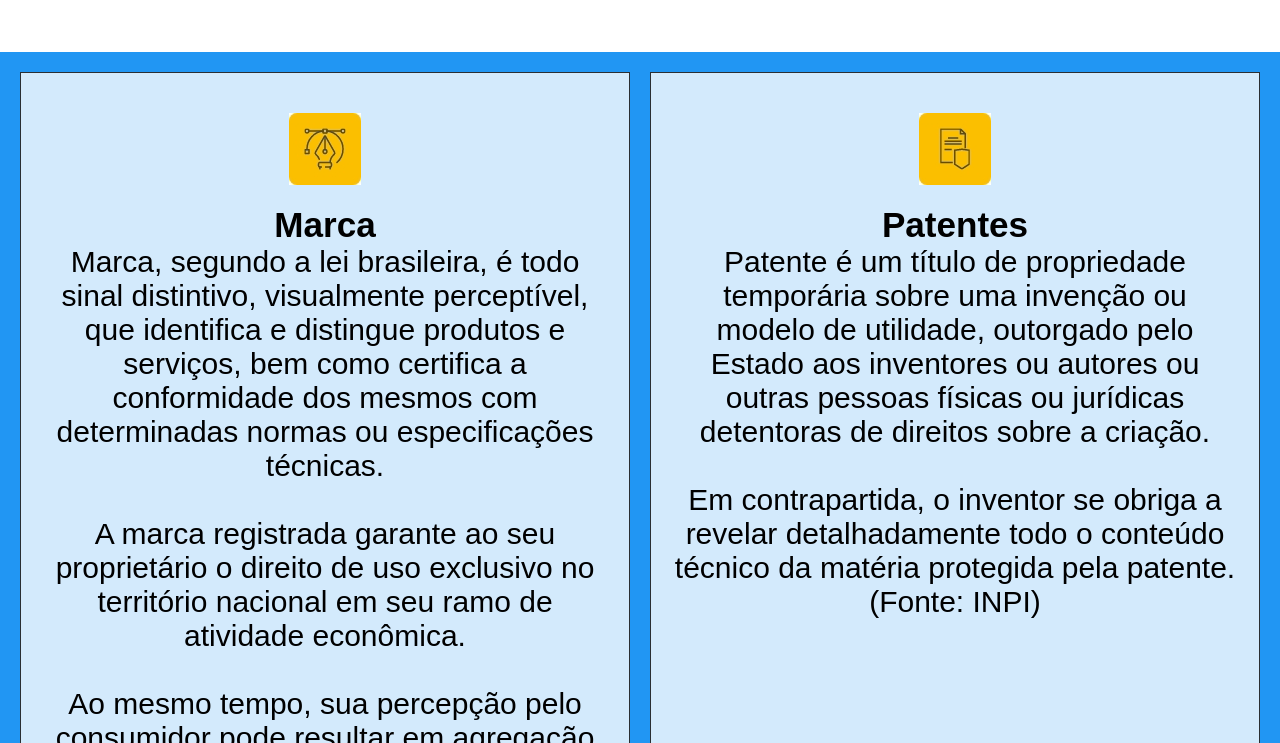
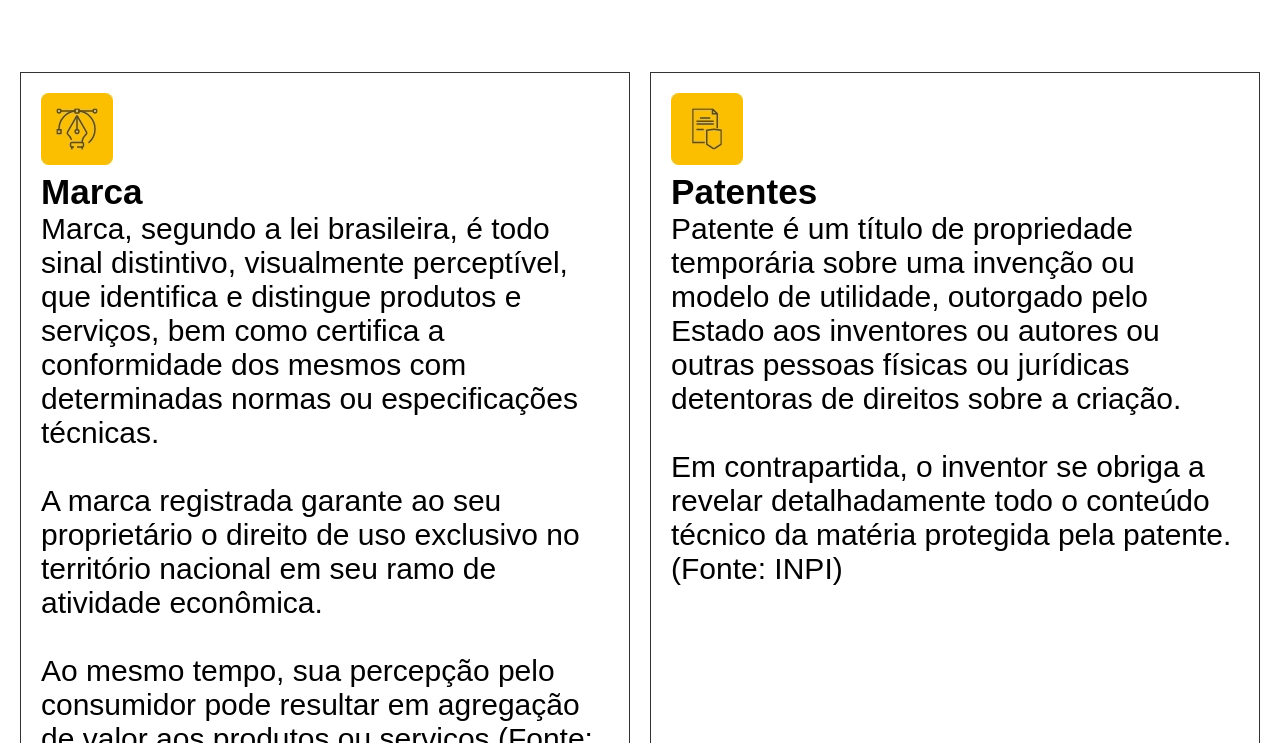
Before and after one commit to Emileamos/auriz_barreira_2022, a plain HTML site: page index.html in a window 1280 px wide. Shown: the part 577-1320 px from the top of the page. Drawn offline with Linux system fonts and the light colour scheme.

Commit message:
update css grid

```diff
--- a/style.css
+++ b/style.css
@@ -20,7 +20,7 @@ strong {
     margin: auto;
 }
 
-img {
+#logo_img{
     display: flex;
     margin: auto;
     padding: 20px;
@@ -115,7 +115,7 @@ form .input-group button{
 .grid-container {
   display: grid;
   grid-template-columns: auto auto;
-  background-color: #2196F3;
+  background-color: #FFFFFF;
   padding: 10px;
 }
 .grid-text {
@@ -123,7 +123,7 @@ form .input-group button{
   border: 1px solid rgba(0, 0, 0, 0.8);
   padding: 20px;
   font-size: 30px;
-  text-align: center;
+  text-align: left;
   margin: 10px;
   align-items: stretch;
 }
```
